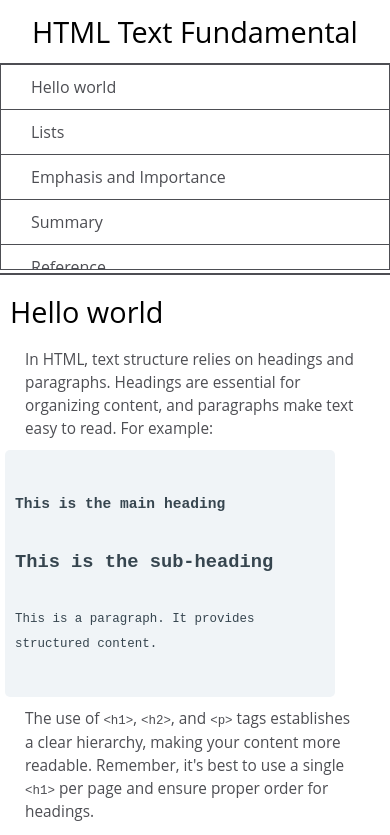
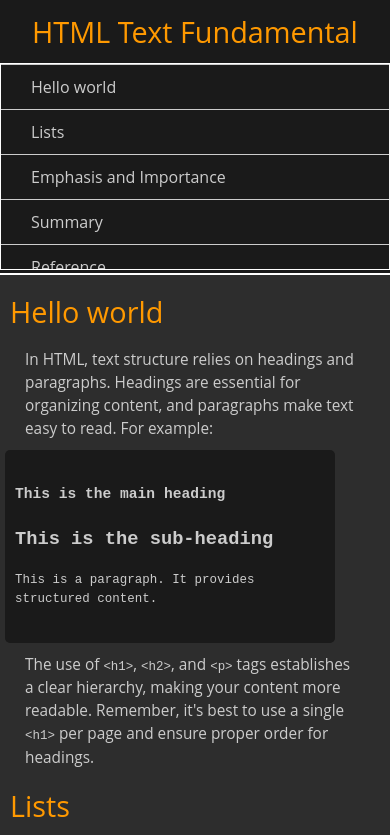
Before and after one commit to garricode/technicaldocumentation, a plain HTML site: page TechnicalDocumentation/index.html in a window 390 px wide. Shown: the top 835 px of the page. Drawn offline with Linux system fonts and the light colour scheme.

Commit message:
Enhance CSS styling
Improved the CSS styling with a modern code editor-like design.

```diff
--- a/TechnicalDocumentation/styles/style.css
+++ b/TechnicalDocumentation/styles/style.css
@@ -8,8 +8,8 @@
 /* Set a background color for the body */
 body {
     min-width: 290px;
-    color: #4d4e53;
-    background-color: #ffffff;
+    color: #ffffff; /* Text color */
+    background-color: #2d2d2d; /* Background color */
     font-family: 'Open Sans', Arial, sans-serif;
     line-height: 1.5;
 }
@@ -23,11 +23,11 @@ body {
     width: 300px;
     height: 100%;
     border-right: solid;
-    border-color: rgba(0, 22, 22, 0.4);
+    border-color: #292929; /* Navbar border color */
 }
 
 header {
-    color: black;
+    color: #ff9900; /* Header text color */
     margin: 10px;
     text-align: center;
     font-size: 1.8em;
@@ -47,7 +47,7 @@ header {
 }
 
 #navbar li {
-    color: #4d4e53;
+    color: #cccccc; /* Nav item text color */
     border-top: 1px solid;
     list-style: none;
     position: relative;
@@ -57,7 +57,7 @@ header {
 #navbar a {
     display: block;
     padding: 10px 30px;
-    color: #4d4e53;
+    color: #cccccc; /* Nav item text color */
     text-decoration: none;
     cursor: pointer;
 }
@@ -70,13 +70,13 @@ header {
 }
 
 section article {
-    color: #4d4e53;
+    color: #cccccc; /* Article text color */
     margin: 15px;
     font-size: 0.96em;
 }
 
 section li {
-    margin: 15px 0 0 20px;
+    margin: 15px 0px 0px 20px;
 }
 
 .code-block {
@@ -86,14 +86,13 @@ section li {
     position: relative;
     word-break: normal;
     word-wrap: normal;
-    line-height: 2;
-    background-color: #f0f4f7;
-    color: #36454F;
+    line-height: 1.5;
+    background-color: #1a1a1a; /* Code block background color */
+    color: #cccccc; /* Code block text color */
     padding: 15px;
     margin: 10px;
     border-radius: 5px;
 }
-
 
 @media only screen and (max-width: 815px) {
     /* For mobile phones: */
@@ -103,7 +102,7 @@ section li {
     }
 
     #navbar {
-        background-color: white;
+        background-color: #1a1a1a; /* Navbar background color */
         position: absolute;
         top: 0;
         padding: 0;
@@ -117,7 +116,7 @@ section li {
 
     #main-doc {
         position: relative;
-        margin-left: 0;
+        margin-left: 0px;
         margin-top: 270px;
     }
 }
@@ -136,15 +135,3 @@ section li {
         min-width: 233px;
     }
 }
-
-/* Media query for tablets */
-@media only screen and (max-width: 768px) {
-    /* Adjust the layout for tablets */
-    /* Increase font sizes, reduce margins, or make other layout changes */
-}
-
-/* Media query for mobile phones */
-@media only screen and (max-width: 480px) {
-    /* Adjust the layout for mobile phones */
-    /* Use smaller fonts, remove or reorganize content for a narrower viewport */
-}
```
